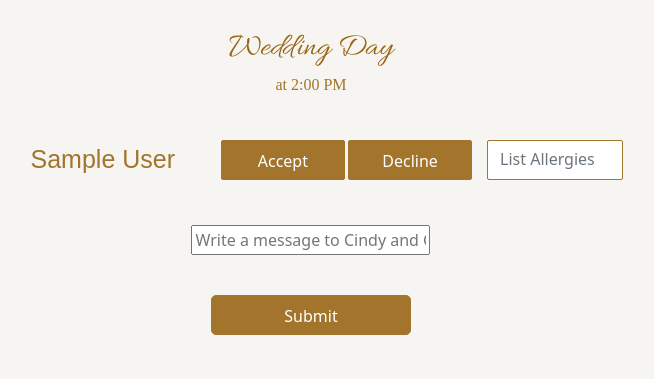
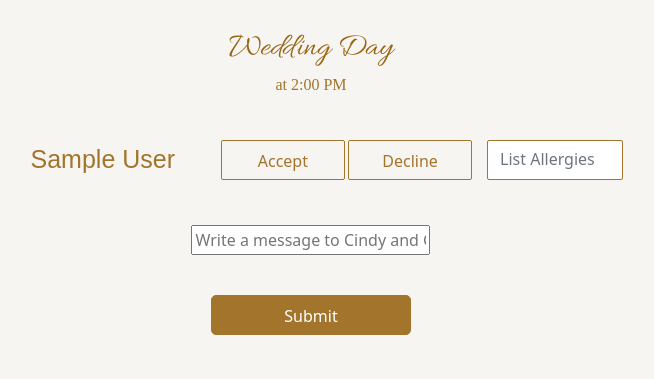
Before and after one commit to gkaramanis1/wedding, a Flask app: template wedding/templates/rsvp.html in a window 1280 px wide. Shown: the part 71-450 px from the top of the page, without its empty margins (329-983 px from the left). Run offline with Flask 3, Linux system fonts and the light colour scheme; tables that the repository leaves empty hold one stand-in row (values such as "Sample post"); the template is opened without the code that fills it: values that come from a table or form of the project are taken from there, most other values are stand-ins (such as "Sample title", 1, 10 or a date in 2020); parts of the project's set-up code (start-up, migrations or seed data) failed here and were passed over; some libraries are stand-ins or nearby versions.

```diff
--- a/wedding/rsvp/routes.py
+++ b/wedding/rsvp/routes.py
@@ -1,6 +1,6 @@
 from flask import render_template, redirect, request, Blueprint, flash
 from wedding import db
-from wedding.models import Guest,Family
+from wedding.models import Guest
 import subprocess
 import datetime
 
@@ -47,7 +47,7 @@ def submit_rsvp():
         val_id = response_id[response_id.index("_")+1:]
 
         # Get the guest from the SQL Alchemy load and set the values based on what came through in the request.
-        if guest_id is not None:
+        if guest_id is not None and guest_id.isnumeric():
             guest = next((guest for guest in Guest.query.all() if guest.id == int(guest_id)), None)
             if guest:
                 # Set the last updated time.
@@ -66,7 +66,7 @@ def submit_rsvp():
                         setattr(guest, val_id, False)
                         notification = notification + u'\u274C' + "  " + guest.first_name + " " + guest.last_name + "\n"
 
-    #print(notification)
+    # Add running total to notification.
     subprocess.run("echo \"" + notification + "\" | /usr/bin/mail 4074174097@mms.att.net",shell=True)
 
     # Now that you've updated all of the guests, commit the changes to the database.
--- a/wedding/templates/rsvp.html
+++ b/wedding/templates/rsvp.html
@@ -10,12 +10,12 @@
                 <div class="col-4" style="font-size: 25px; font-family: 'Corbel', sans-serif; font-weight: 300; margin-right: 15px;">
                 {{ guest.first_name }} {{ guest.last_name }}
                 </div>
-                    <button type="button" onclick="toggleRSVP(this)" class="btn btn-primary btn-lg d-block col-4" style="border-color: #a3742c; height: 40px;
+                    <button type="button" onclick="toggleRSVP(this)" class="btn btn-outline-primary btn-lg d-block col-4" style="border-color: #a3742c; height: 40px;
                                     width: 124px;
                                     font-size: 16px;
                             border-radius: 2px;" id="{{ guest.id }}_accepted">Accept</button>
                             &nbsp;
-                    <button type="button" onclick="toggleRSVP(this)" class="btn btn-primary btn-lg d-block col-4" style="border-color: #a3742c; height: 40px;
+                    <button type="button" onclick="toggleRSVP(this)" class="btn btn-outline-primary btn-lg d-block col-4" style="border-color: #a3742c; height: 40px;
                     width: 124px;
                     font-size: 16px;
                     border-radius: 2px;" id="{{ guest.id }}_declined">Decline</button>
```
